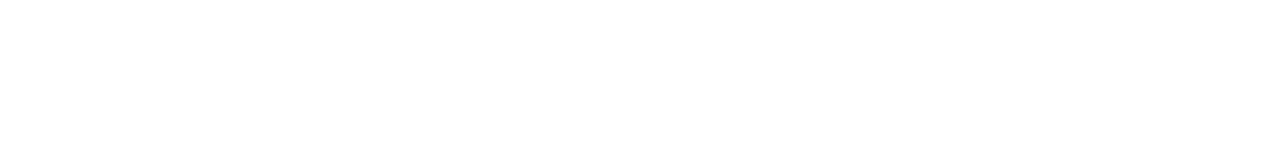
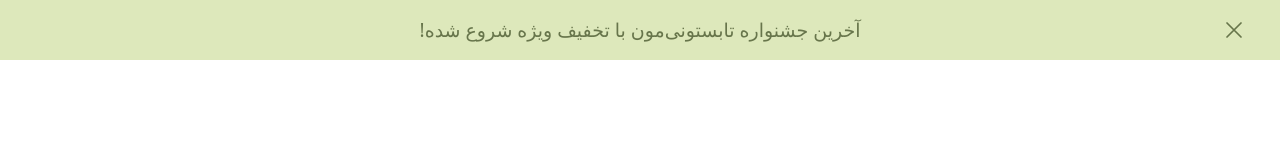
Before and after one commit to iammazdak/Pixer, a website: page public/index.html in a window 1280 px wide. Drawn offline with Linux system fonts and the light colour scheme.

Commit message:
topbar added

```diff
--- a/public/index.html
+++ b/public/index.html
@@ -8,7 +8,17 @@
 </head>
 <body>
 
+    <div id="topbar" class="relative flex items-center justify-center w-full h-[60px] bg-secondary">
+        <div>
+            <h1 class="sm:text-[19px] text-center text-primary">آخرین جشنواره تابستونی‌مون با تخفیف ویژه شروع شده!</h1>
+        </div>
+        <div id="topbar-close-btn" class="absolute right-5 top-4.5 p-3 cursor-pointer">
+            <svg xmlns="http://www.w3.org/2000/svg" fill="none" viewBox="0 0 24 24" stroke-width="1.5" stroke="currentColor" class="w-7 h-7 text-primary">
+                <path stroke-linecap="round" stroke-linejoin="round" d="M6 18L18 6M6 6l12 12" />
+            </svg>
+        </div>
+    </div>
 
-
+    <script src="./js/script.js"></script>
 </body>
 </html>
--- /dev/null
+++ b/public/js/script.js
@@ -0,0 +1,12 @@
+// let document = $
+
+let topbar = document.getElementById('topbar');
+let closeBtn = document.getElementById('topbar-close-btn');
+
+closeBtn.addEventListener('click', function() {
+    topbar.style.display = "none"
+})
+
+
+
+console.log(closeBtn)
```
Also changed, not shown: public/build/main.css.
